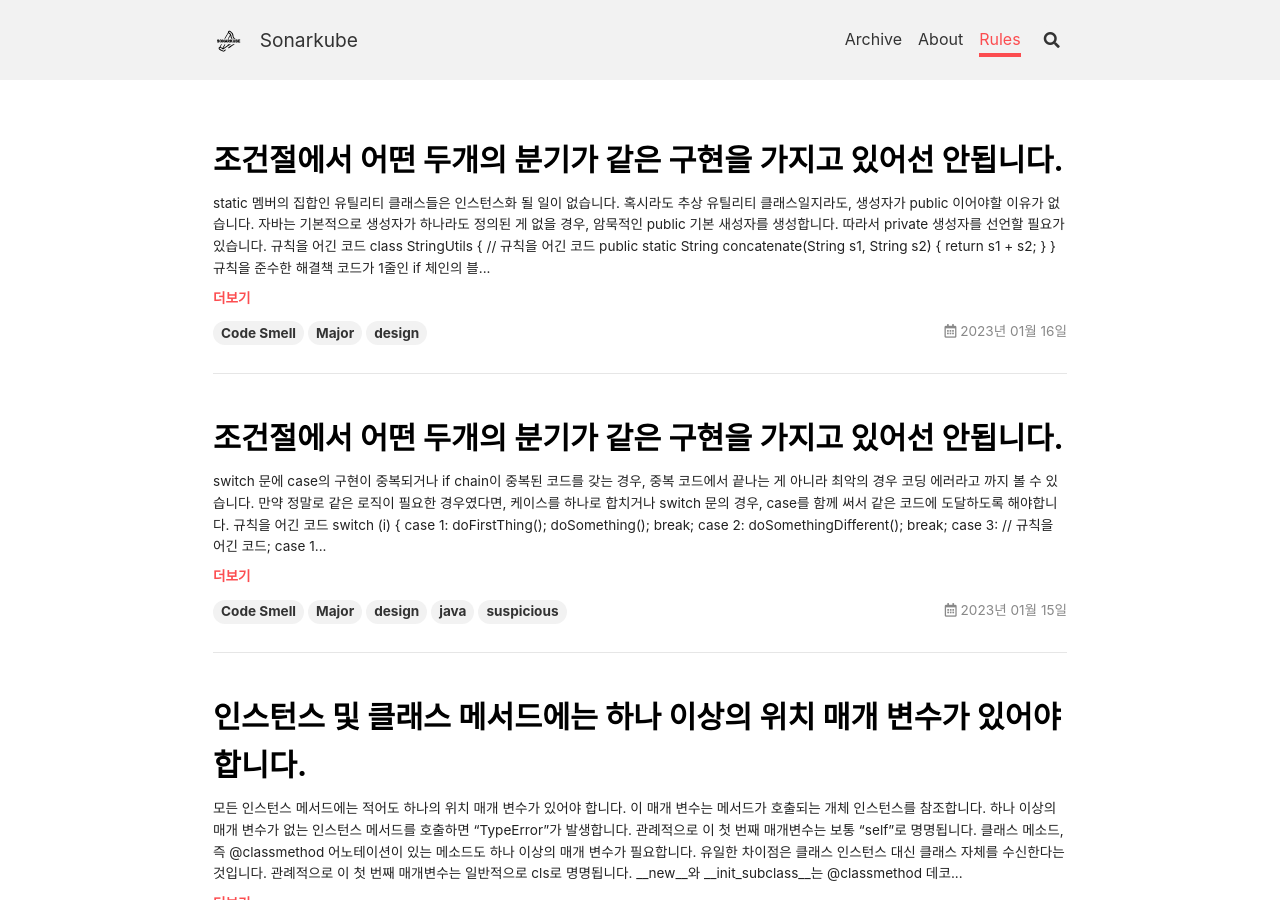
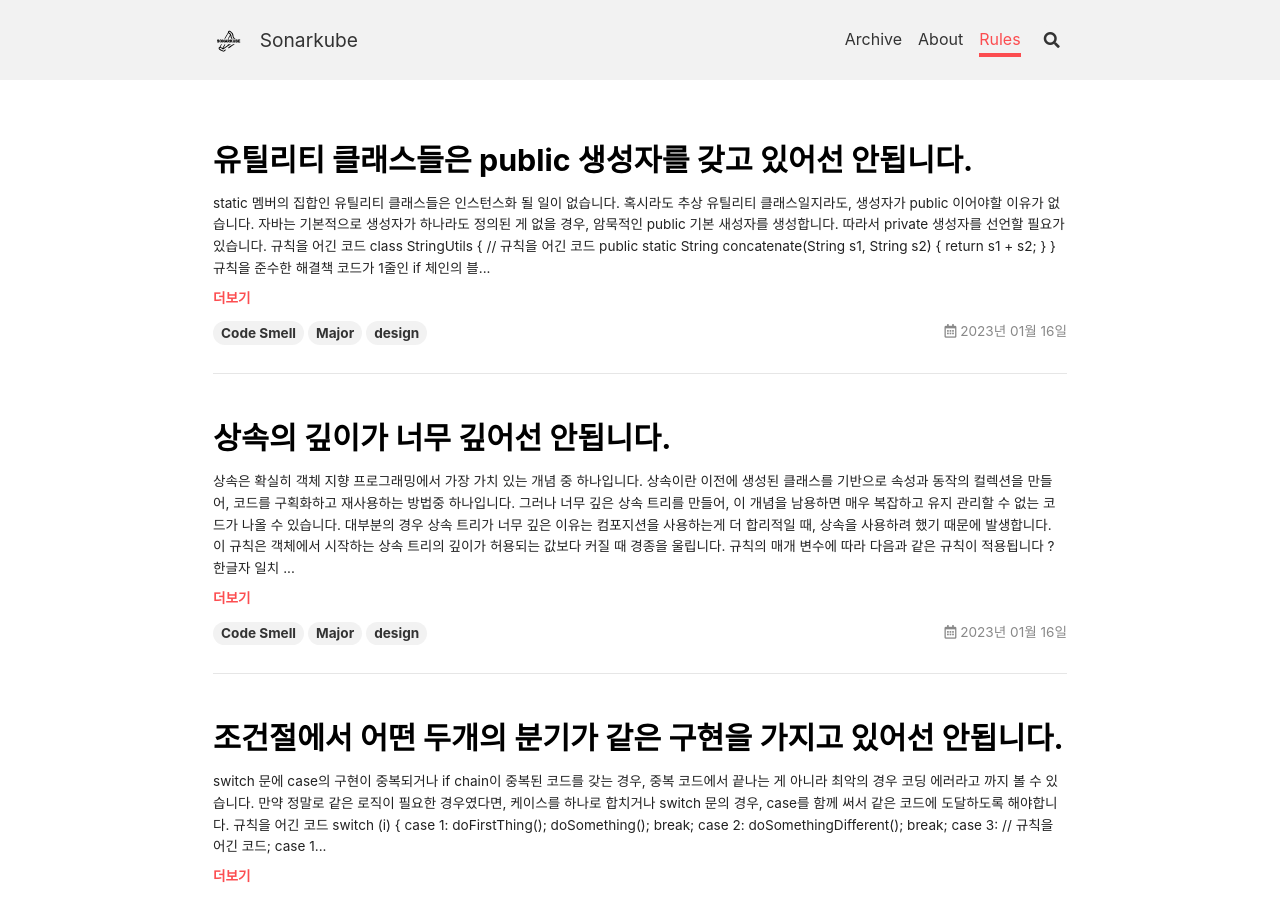
Before and after one commit to kantabile/sonarkube, a Jekyll site: the page built from index.html, in a window 1280 px wide and 900 px high. Built offline with Jekyll 4.4.1, drawn with Linux system fonts in a browser that asks for light colours; nearby versions of some CDN libraries; emoji names are drawn with the system emoji font; the list of posts is cut into pages by our own code; some of the changed text lies outside the part shown.

Commit message:
docs: RSPEC-110

````diff
--- /dev/null
+++ b/_posts/java/2023-01-16-RSPEC-110.md
@@ -0,0 +1,49 @@
+---
+title: "상속의 깊이가 너무 깊어선 안됩니다."
+tags:
+  - Code Smell
+  - Major
+  - design
+---
+
+상속은 확실히 객체 지향 프로그래밍에서 가장 가치 있는 개념 중 하나입니다.
+상속이란 이전에 생성된 클래스를 기반으로 속성과 동작의 컬렉션을 만들어, 코드를 구획화하고 재사용하는 방법중 하나입니다.
+그러나 너무 깊은 상속 트리를 만들어, 이 개념을 남용하면 매우 복잡하고 유지 관리할 수 없는 코드가 나올 수 있습니다.
+대부분의 경우 상속 트리가 너무 깊은 이유는 `컴포지션`을 사용하는게 더 합리적일 때, `상속`을 사용하려 했기 때문에 발생합니다.
+
+이 규칙은 객체에서 시작하는 상속 트리의 깊이가 허용되는 값보다 커질 때 경종을 울립니다.
+
+규칙의 매개 변수에 따라 다음과 같은 규칙이 적용됩니다
+
+- ? 한글자 일치
+- - 한글자 ~ 문장 사이에서 다리치기
+- \*\* matches zero or more packages
+
+### 예시
+
+- java.fwk.AbstractFwkClass 은 AbstractFwkClassclass가 오기 전까지 카운팅을 멈춥니다.
+- java.fwk.\* java.fwkPackage 에 지정한 숫자만큼 도달할 경우 멈춥니다
+- java.fwk.\*\* 위와 같은 케이스들입니다. 다만 패키지에도 적용됩니다.
+
+### 예외
+
+이 규칙은 하위 패키지 중 다음과 같은 클래스를 발견하면 카운트를 중지합니다.
+
+- android.\*\*
+- com.intellij.\*\*
+- com.persistit.\*\*
+- javax.swing.\*\*
+- org.eclipse.\*\*
+- org.springframework.\*\*
+
+---
+
+If you like SONARKUBE, don't forget to give me a star. :star2:
+
+> [원문으로 바로가기](https://rules.sonarsource.com/java/tag/design/RSPEC-110)
+
+> [![Star This Project](https://img.shields.io/github/stars/kantabile/sonarkube.svg?label=Stars&style=social)](https://github.com/kantabile/sonarkube)
+
+```
+
+```
--- a/_posts/java/2023-01-16-RSPEC-1118.md
+++ b/_posts/java/2023-01-16-RSPEC-1118.md
@@ -1,5 +1,5 @@
 ---
-title: "조건절에서 어떤 두개의 분기가 같은 구현을 가지고 있어선 안됩니다."
+title: "유틸리티 클래스들은 public 생성자를 갖고 있어선 안됩니다."
 tags:
   - Code Smell
   - Major
````
